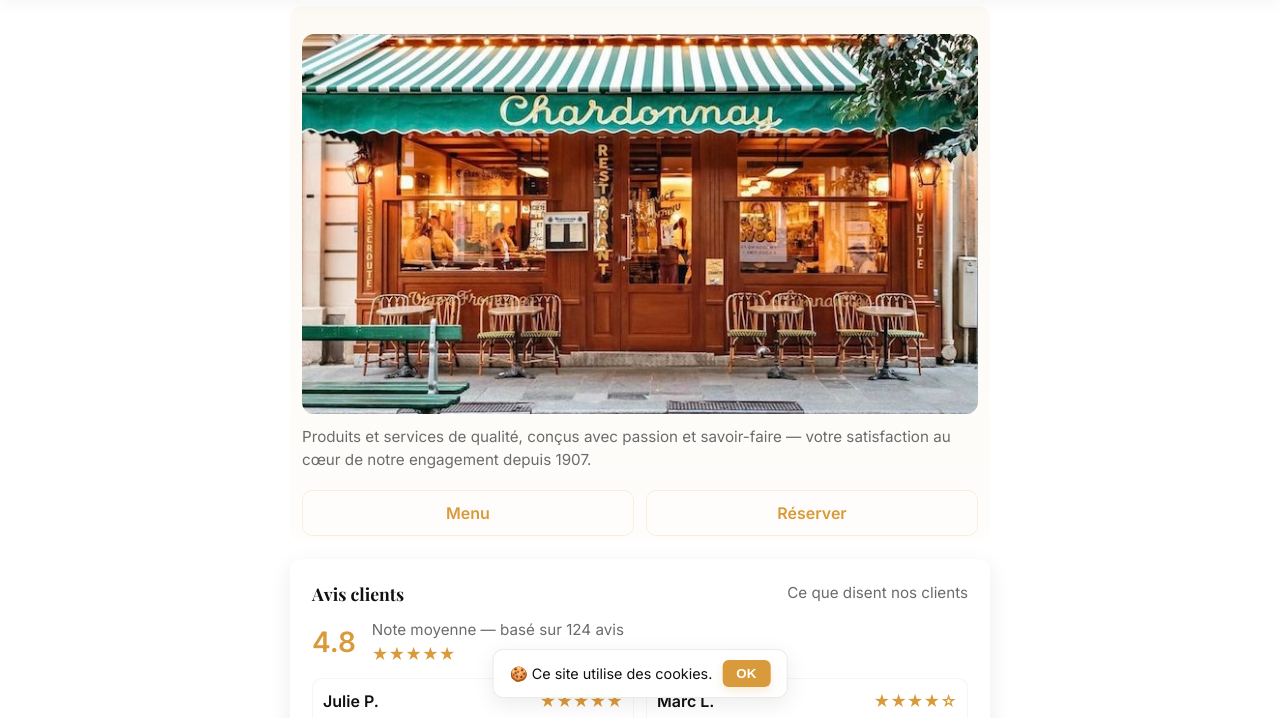
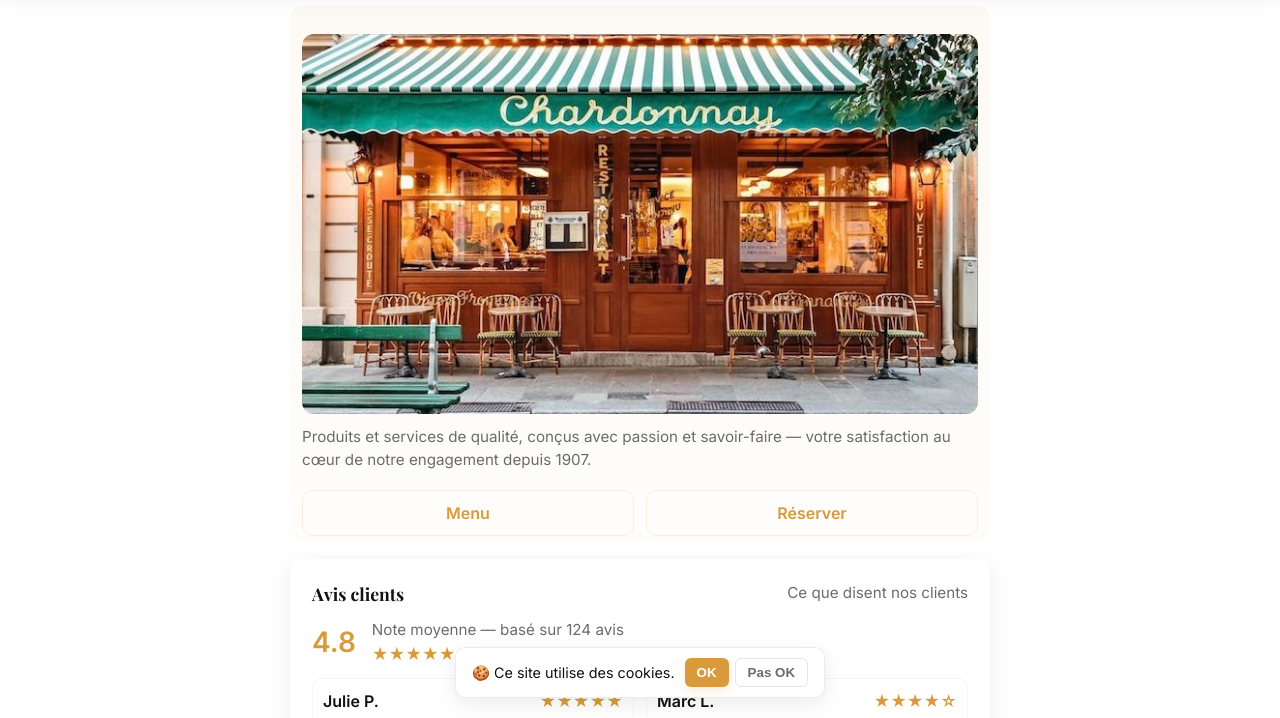
Before and after one commit to toulouse-pro/table, a plain HTML site: page index.html in a window 1280 px wide. Shown: the part 74-792 px from the top of the page. Drawn offline with nearby package versions, Linux system fonts and the light colour scheme.

Commit message:
Update index.html

```diff
--- a/index.html
+++ b/index.html
@@ -681,10 +681,13 @@ document.addEventListener('DOMContentLoaded', function () {
 });
 </script>
 
-  <!-- === COOKIE POPUP (Compact Centered) === -->
+  <!-- === COOKIE POPUP (Compact Centered, OK / Pas OK) === -->
 <div id="cookie-banner" class="cookie-banner" aria-hidden="false">
   <span>🍪 Ce site utilise des cookies.</span>
-  <button id="cookie-accept" class="cookie-btn">OK</button>
+  <div class="cookie-actions">
+    <button id="cookie-accept" class="cookie-btn accept">OK</button>
+    <button id="cookie-decline" class="cookie-btn decline">Pas OK</button>
+  </div>
 </div>
 
 <style>
@@ -708,20 +711,39 @@ document.addEventListener('DOMContentLoaded', function () {
   animation: fadeIn 0.3s ease;
 }
 
+.cookie-actions {
+  display: flex;
+  gap: 6px;
+}
+
 .cookie-btn {
+  border: none;
+  border-radius: 6px;
+  padding: 6px 12px;
+  font-weight: 600;
+  cursor: pointer;
+  transition: all 0.2s ease;
+}
+
+.cookie-btn.accept {
   background: var(--accent);
   color: #fff;
-  border: none;
-  border-radius: 6px;
-  padding: 6px 14px;
-  font-weight: 600;
-  cursor: pointer;
   box-shadow: 0 4px 10px rgba(217,154,59,0.2);
-  transition: background 0.2s ease;
 }
 
-.cookie-btn:hover {
+.cookie-btn.accept:hover {
   background: #c5862e;
+}
+
+.cookie-btn.decline {
+  background: transparent;
+  color: var(--muted);
+  border: 1px solid rgba(0,0,0,0.1);
+}
+
+.cookie-btn.decline:hover {
+  color: #111;
+  border-color: rgba(0,0,0,0.2);
 }
 
 @keyframes fadeIn {
@@ -734,20 +756,30 @@ document.addEventListener('DOMContentLoaded', function () {
 document.addEventListener('DOMContentLoaded', function () {
   const banner = document.getElementById('cookie-banner');
   const acceptBtn = document.getElementById('cookie-accept');
+  const declineBtn = document.getElementById('cookie-decline');
 
-  if (localStorage.getItem('cookieConsent') === 'true') {
+  if (localStorage.getItem('cookieConsent') === 'true' || localStorage.getItem('cookieConsent') === 'false') {
     banner.style.display = 'none';
     banner.setAttribute('aria-hidden', 'true');
   }
 
   acceptBtn.addEventListener('click', function () {
     localStorage.setItem('cookieConsent', 'true');
+    hideBanner();
+  });
+
+  declineBtn.addEventListener('click', function () {
+    localStorage.setItem('cookieConsent', 'false');
+    hideBanner();
+  });
+
+  function hideBanner() {
     banner.style.opacity = '0';
     setTimeout(() => {
       banner.style.display = 'none';
       banner.setAttribute('aria-hidden', 'true');
     }, 300);
-  });
+  }
 });
 </script>
 
```
